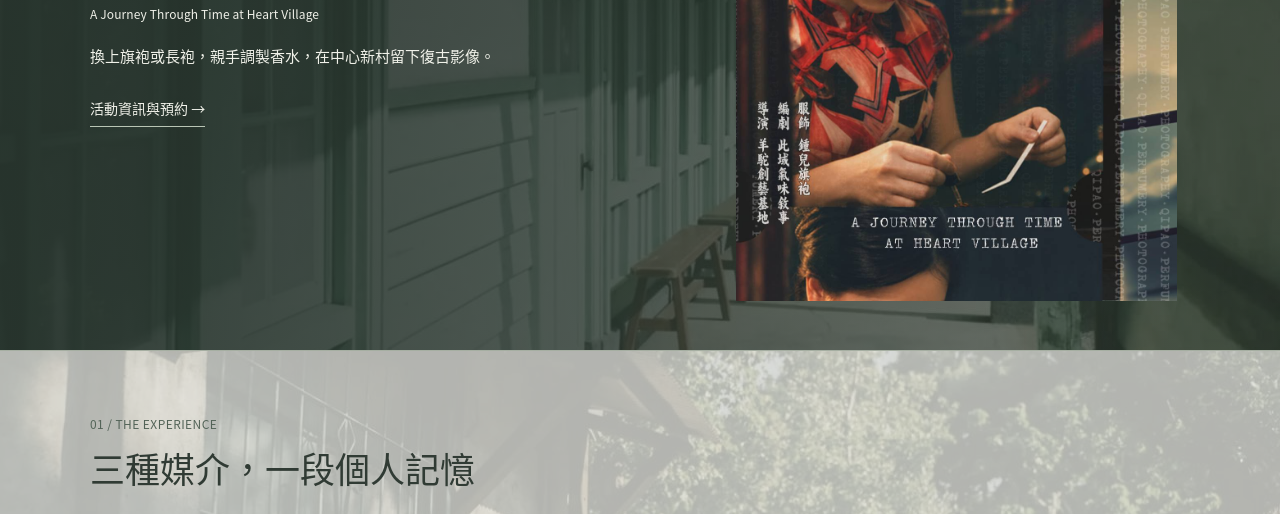
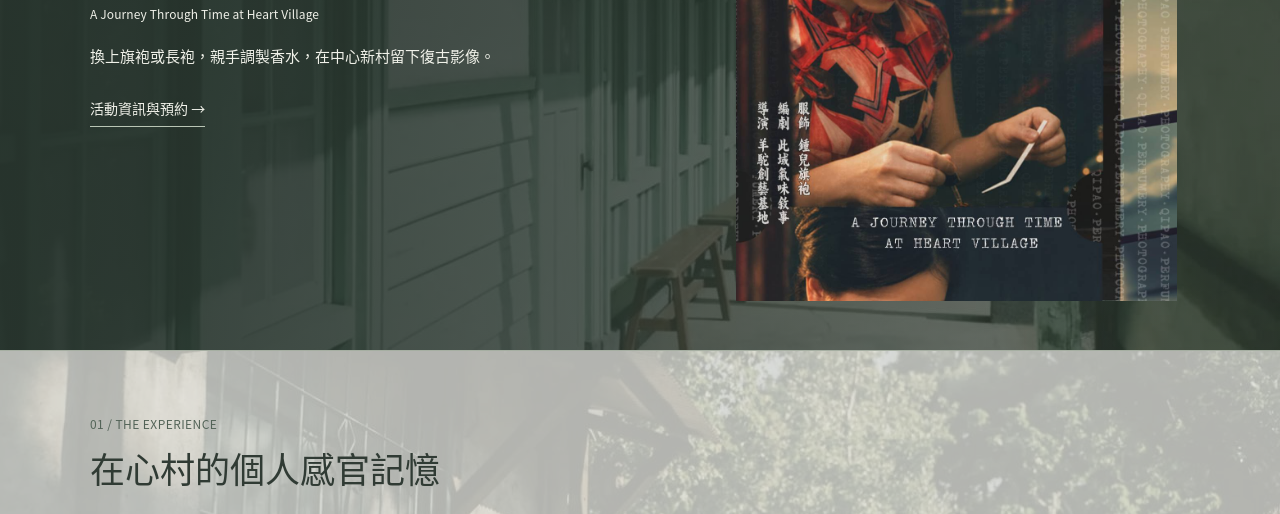
Before and after one commit to h-s017/hana-event, a plain HTML site: page heart-village/index.html in a window 1280 px wide. Shown: the part 434-948 px from the top of the page. Drawn offline with Linux system fonts and the light colour scheme.

Commit message:
Revise experience section heading

```diff
--- a/heart-village/index.html
+++ b/heart-village/index.html
@@ -101,7 +101,7 @@ body{background:#303b34}nav{background:#303b34;color:#f0f1e9;border-color:#65756
 @media(max-width:760px){.hero::before{background-position:30% center;opacity:.67}.hero::after{background:linear-gradient(180deg,rgba(39,52,45,.9) 0%,rgba(39,52,45,.68) 45%,rgba(39,52,45,.35) 100%)}#experience::before{background-position:30% center;opacity:.20}#partners::before{background-position:58% center;opacity:.19}#partners .tile{padding:12px 4px}}
 
 </style></head><body><nav><a class="event-name" href="#top">心村裡的時空旅行</a><div><a href="#experience">體驗</a><a href="#plans">方案票價</a><a href="#partners">合作團隊</a><a href="#booking">立即預約</a></div></nav><main id="top"><section class="hero"><div><div class="eyebrow">2026.12 — 2027.01　北投中心新村</div><h1>心村裡的時空旅行</h1><h3>旗袍・調香・攝影</h3><p class="english">A Journey Through Time at Heart Village</p><p>換上旗袍或長袍，親手調製香水，在中心新村留下復古影像。</p><a class="btn" href="#booking">活動資訊與預約 →</a></div><figure class="poster-frame"><img src="../poster.jpg" fetchpriority="high" width="1075" height="1522" alt="心村裡的時空旅行活動海報"></figure></section>
-<section id="experience"><div class="eyebrow">01 / THE EXPERIENCE</div><h2>三種媒介，一段個人記憶</h2><div class="grid"><article class="tile"><span class="num">01 / QIPAO</span><h3>旗袍與復古服飾</h3><p>旗袍、長袍或兒童服飾，搭配配件與簡易妝髮，走入眷村的時代風景。服裝須於當日營業結束前歸還。</p></article><article class="tile"><span class="num">02 / PERFUMERY</span><h3>氣味藝術調香</h3><p>認識香材、選擇氣味、親手調製 30 mL 個人香水，附一份小點心。無需調香基礎。</p></article><article class="tile"><span class="num">03 / PHOTOGRAPHY</span><h3>復古攝影</h3><p>20–30 分鐘拍攝，提供 10 張基本調色數位照片，不含人物精修。</p></article></div></section>
+<section id="experience"><div class="eyebrow">01 / THE EXPERIENCE</div><h2>在心村的個人感官記憶</h2><div class="grid"><article class="tile"><span class="num">01 / QIPAO</span><h3>旗袍與復古服飾</h3><p>旗袍、長袍或兒童服飾，搭配配件與簡易妝髮，走入眷村的時代風景。服裝須於當日營業結束前歸還。</p></article><article class="tile"><span class="num">02 / PERFUMERY</span><h3>氣味藝術調香</h3><p>認識香材、選擇氣味、親手調製 30 mL 個人香水，附一份小點心。無需調香基礎。</p></article><article class="tile"><span class="num">03 / PHOTOGRAPHY</span><h3>復古攝影</h3><p>20–30 分鐘拍攝，提供 10 張基本調色數位照片，不含人物精修。</p></article></div></section>
 <section id="plans" class="dark plans"><div class="eyebrow">02 / TICKETS</div><h2>選擇你的時光旅程</h2><div class="grid" id="cards"></div><p>票價均為新臺幣，依服裝類型及人數計費，不另設雙人或親子折扣。攝影精修加購：單張 NT$200、全套十張 NT$1,500（由團隊確認）。</p></section>
 <section id="booking"><div class="eyebrow">03 / RESERVATION</div><h2>預約你的心村時光</h2><p class="notice" id="booking-note" role="status">正在讀取梯次。</p>
 <form id="form">
```
